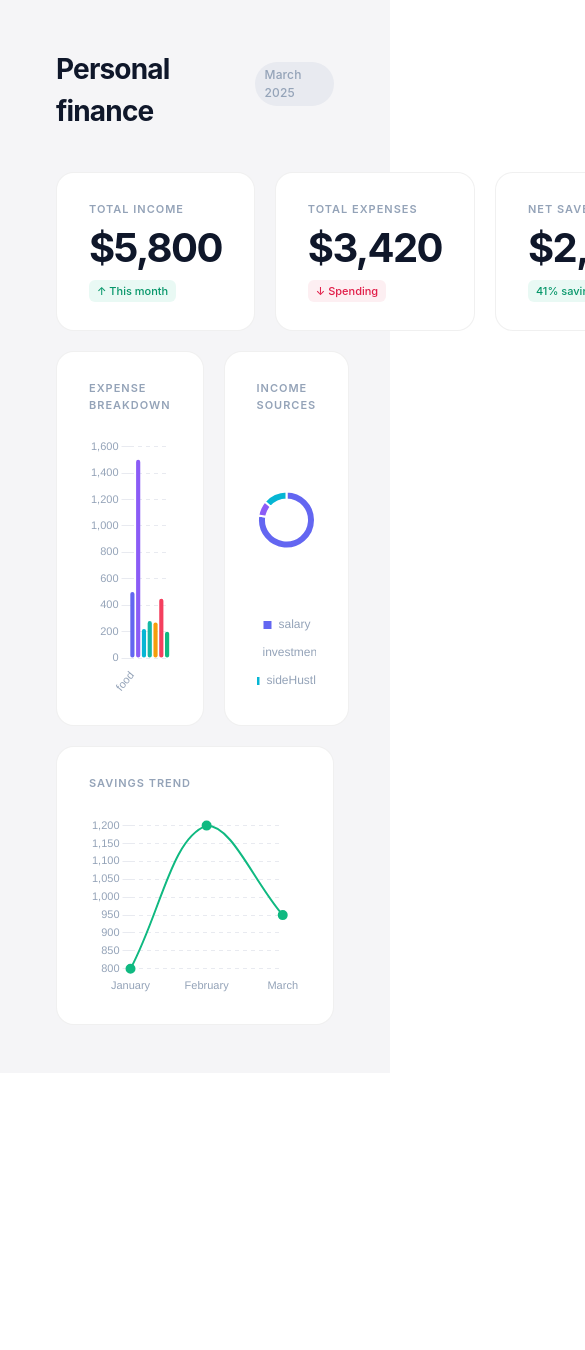
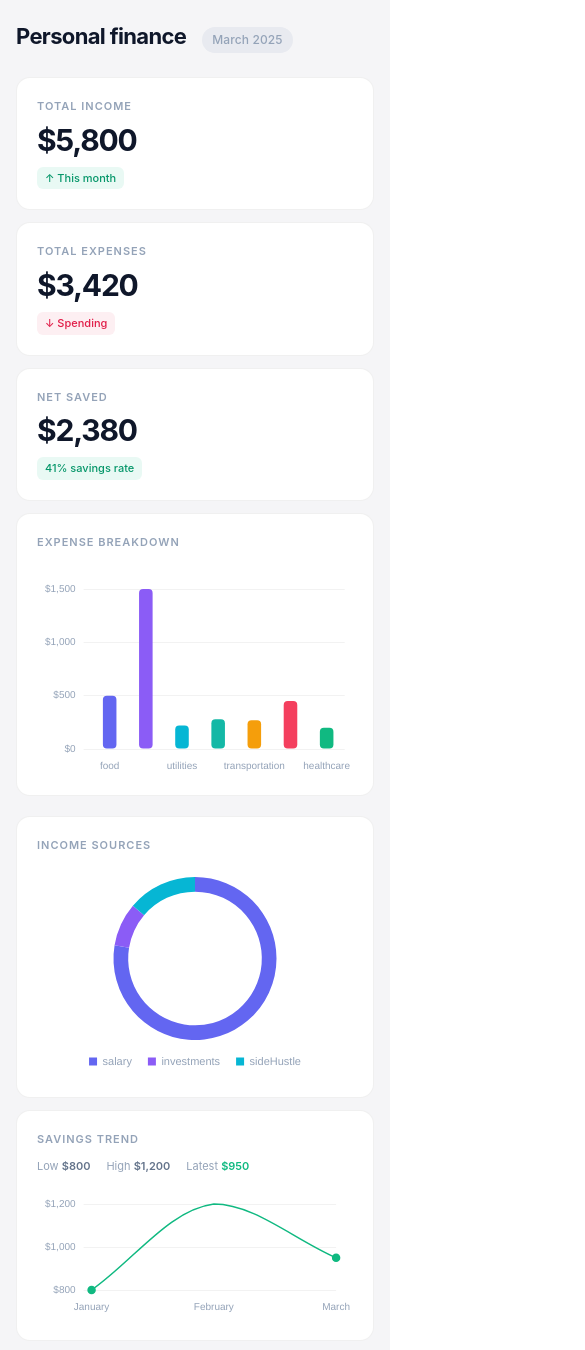
Before and after one commit to esikmalazman/prototyping-puzzles-designwithliz, a Next.js app: page /prototypes/finance-dashboard in a window 390 px wide. Shown: the top 1350 px of the page, 585 px wide, since content can reach past the window. Before the commit the page ends 1073 px from the top, so only its background shows below. Built offline with nearby package versions, Linux system fonts and the light colour scheme.

Commit message:
set data viz to inspired by Mark Tufte and mobile responsive layout

```diff
--- a/app/prototypes/finance-dashboard/page.tsx
+++ b/app/prototypes/finance-dashboard/page.tsx
@@ -55,8 +55,10 @@ export default function FinanceDashboard() {
       label: 'March expenses',
       data: Object.values(monthlyExpenses.march),
       backgroundColor: Object.values(PALETTE),
-      borderRadius: 6,
+      borderRadius: 4,
       borderSkipped: false,
+      barPercentage: 0.5,
+      categoryPercentage: 0.75,
     }]
   };
 
@@ -68,16 +70,28 @@ export default function FinanceDashboard() {
     }]
   };
 
+  const savingsAmounts = savingsHistory.map(item => item.amount);
+  const savingsMin = Math.min(...savingsAmounts);
+  const savingsMax = Math.max(...savingsAmounts);
+  const savingsLatest = savingsAmounts[savingsAmounts.length - 1];
+
+  // Endpoint-only point radii — Tufte sparkline style
+  const sparklinePointRadii = savingsAmounts.map((_, i) =>
+    i === 0 || i === savingsAmounts.length - 1 ? 3.5 : 0
+  );
+
   const savingsChartData = {
     labels: savingsHistory.map(item => item.month),
     datasets: [{
       label: 'Monthly savings',
-      data: savingsHistory.map(item => item.amount),
+      data: savingsAmounts,
       borderColor: PALETTE.emerald,
-      backgroundColor: 'rgba(16, 185, 129, 0.06)',
       pointBackgroundColor: PALETTE.emerald,
-      tension: 0.4,
-      fill: true,
+      pointRadius: sparklinePointRadii,
+      pointHoverRadius: sparklinePointRadii.map(r => r > 0 ? 5 : 0),
+      tension: 0.35,
+      fill: false,
+      borderWidth: 1.5,
     }]
   };
 
@@ -92,20 +106,29 @@ export default function FinanceDashboard() {
     cornerRadius: 8,
   };
 
-  const scaleDefaults = {
+  // Tufte range-frame spirit: hairline gridlines, no axis border,
+  // minimal ticks (≤4), dollar labels — axes inform without dominating
+  const rangeFrameScales = {
     x: {
       grid: { display: false },
       border: { display: false },
-      ticks: { color: '#94a3b8', font: { size: 11 } },
+      ticks: { color: '#94a3b8', font: { size: 10 }, maxRotation: 0 },
     },
     y: {
-      grid: { color: '#e8eaf0' },
-      border: { display: false, dash: [4, 4] },
-      ticks: { color: '#94a3b8', font: { size: 11 } },
+      grid: { color: 'rgba(0, 0, 0, 0.05)', lineWidth: 1 },
+      border: { display: false },
+      ticks: {
+        color: '#94a3b8',
+        font: { size: 10 },
+        maxTicksLimit: 4,
+        padding: 8,
+        callback: (value: number | string) => `$${Number(value).toLocaleString()}`,
+      },
     },
   };
 
   return (
+    <div className={styles.page}>
     <div className={styles.container}>
       <header className={styles.header}>
         <h1 className={styles.title}>Personal finance</h1>
@@ -144,7 +167,7 @@ export default function FinanceDashboard() {
                   responsive: true,
                   maintainAspectRatio: false,
                   plugins: { legend: { display: false }, tooltip: tooltipDefaults },
-                  scales: scaleDefaults,
+                  scales: rangeFrameScales,
                 }}
               />
             </div>
@@ -154,15 +177,18 @@ export default function FinanceDashboard() {
             <h2 className={styles.cardTitle}>Income sources</h2>
             <div className={styles.chartContainer}>
               <Doughnut
-                data={incomeChartData}
+                data={{
+                  ...incomeChartData,
+                  datasets: [{ ...incomeChartData.datasets[0], borderWidth: 0 }],
+                }}
                 options={{
                   responsive: true,
                   maintainAspectRatio: false,
-                  cutout: '72%',
+                  cutout: '82%',
                   plugins: {
                     legend: {
                       position: 'bottom',
-                      labels: { color: '#94a3b8', font: { size: 12 }, padding: 16, boxWidth: 10, boxHeight: 10 },
+                      labels: { color: '#94a3b8', font: { size: 11 }, padding: 16, boxWidth: 8, boxHeight: 8 },
                     },
                     tooltip: tooltipDefaults,
                   },
@@ -172,20 +198,25 @@ export default function FinanceDashboard() {
           </div>
         </div>
 
-        {/* Zone 3 — Trend (full width) */}
+        {/* Zone 3 — Sparkline (full width) */}
         <div className={styles.card}>
-          <h2 className={styles.cardTitle}>Savings trend</h2>
-          <div className={styles.chartContainerTall}>
+          <div className={styles.sparklineHeader}>
+            <h2 className={styles.cardTitle}>Savings trend</h2>
+            <div className={styles.sparklineRange}>
+              <span className={styles.sparklineRangeItem}>Low <strong>${savingsMin.toLocaleString()}</strong></span>
+              <span className={styles.sparklineRangeItem}>High <strong>${savingsMax.toLocaleString()}</strong></span>
+              <span className={styles.sparklineRangeCurrent}>Latest <strong>${savingsLatest.toLocaleString()}</strong></span>
+            </div>
+          </div>
+          <div className={styles.chartContainerSparkline}>
             <Line
-              data={{
-                ...savingsChartData,
-                datasets: [{ ...savingsChartData.datasets[0], pointRadius: 4, pointHoverRadius: 6, borderWidth: 2 }],
-              }}
+              data={savingsChartData}
               options={{
                 responsive: true,
                 maintainAspectRatio: false,
                 plugins: { legend: { display: false }, tooltip: tooltipDefaults },
-                scales: scaleDefaults,
+                scales: rangeFrameScales,
+                layout: { padding: { top: 4, bottom: 4 } },
               }}
             />
           </div>
@@ -193,5 +224,6 @@ export default function FinanceDashboard() {
 
       </div>
     </div>
+    </div>
   );
 }
--- a/app/prototypes/finance-dashboard/styles.module.css
+++ b/app/prototypes/finance-dashboard/styles.module.css
@@ -1,10 +1,14 @@
+.page {
+  background-color: #f5f5f7;
+  min-height: 100vh;
+  width: 100%;
+  font-family: -apple-system, BlinkMacSystemFont, 'Inter', 'Segoe UI', sans-serif;
+}
+
 .container {
   padding: 3rem 3.5rem;
   max-width: 1280px;
   margin: 0 auto;
-  background-color: #f5f5f7;
-  min-height: 100vh;
-  font-family: -apple-system, BlinkMacSystemFont, 'Inter', 'Segoe UI', sans-serif;
 }
 
 /* ── Header ─────────────────────────────────────────── */
@@ -132,8 +136,126 @@
   position: relative;
 }
 
-.chartContainerTall {
+.chartContainerSparkline {
   width: 100%;
-  height: 180px;
+  height: 160px;
   position: relative;
 }
+
+/* ── Sparkline header ───────────────────────────────── */
+
+.sparklineHeader {
+  display: flex;
+  align-items: baseline;
+  justify-content: space-between;
+  margin-bottom: 0.5rem;
+}
+
+.sparklineHeader .cardTitle {
+  margin-bottom: 0;
+}
+
+.sparklineRange {
+  display: flex;
+  gap: 1.25rem;
+}
+
+.sparklineRangeItem {
+  font-size: 0.6875rem;
+  color: #94a3b8;
+}
+
+.sparklineRangeItem strong {
+  font-weight: 600;
+  color: #64748b;
+}
+
+.sparklineRangeCurrent {
+  font-size: 0.6875rem;
+  color: #94a3b8;
+}
+
+.sparklineRangeCurrent strong {
+  font-weight: 600;
+  color: #10b981;
+}
+
+/* ── Responsive ─────────────────────────────────────── */
+
+/* Tablet: collapse charts side-by-side → stacked */
+@media (max-width: 900px) {
+  .container {
+    padding: 2rem;
+  }
+
+  .chartsRow {
+    grid-template-columns: 1fr;
+  }
+
+  .metricValue {
+    font-size: 2rem;
+  }
+
+  .metricCard,
+  .card {
+    padding: 1.5rem;
+  }
+}
+
+/* Mobile: single column, tighter spacing */
+@media (max-width: 640px) {
+  .container {
+    padding: 1.25rem 1rem;
+  }
+
+  .header {
+    margin-bottom: 1.5rem;
+    flex-wrap: wrap;
+  }
+
+  .title {
+    font-size: 1.375rem;
+  }
+
+  .dashboard {
+    gap: 0.75rem;
+  }
+
+  .metricsRow {
+    grid-template-columns: 1fr;
+    gap: 0.75rem;
+  }
+
+  .metricCard,
+  .card {
+    padding: 1.25rem;
+    border-radius: 14px;
+  }
+
+  .metricValue {
+    font-size: 1.875rem;
+  }
+
+  .chartContainer {
+    height: 200px;
+  }
+
+  .chartContainerSparkline {
+    height: 130px;
+  }
+
+  .sparklineHeader {
+    flex-direction: column;
+    align-items: flex-start;
+    gap: 0.625rem;
+    margin-bottom: 1rem;
+  }
+
+  .sparklineHeader .cardTitle {
+    margin-bottom: 0;
+  }
+
+  .sparklineRange {
+    gap: 1rem;
+  }
+}
```
